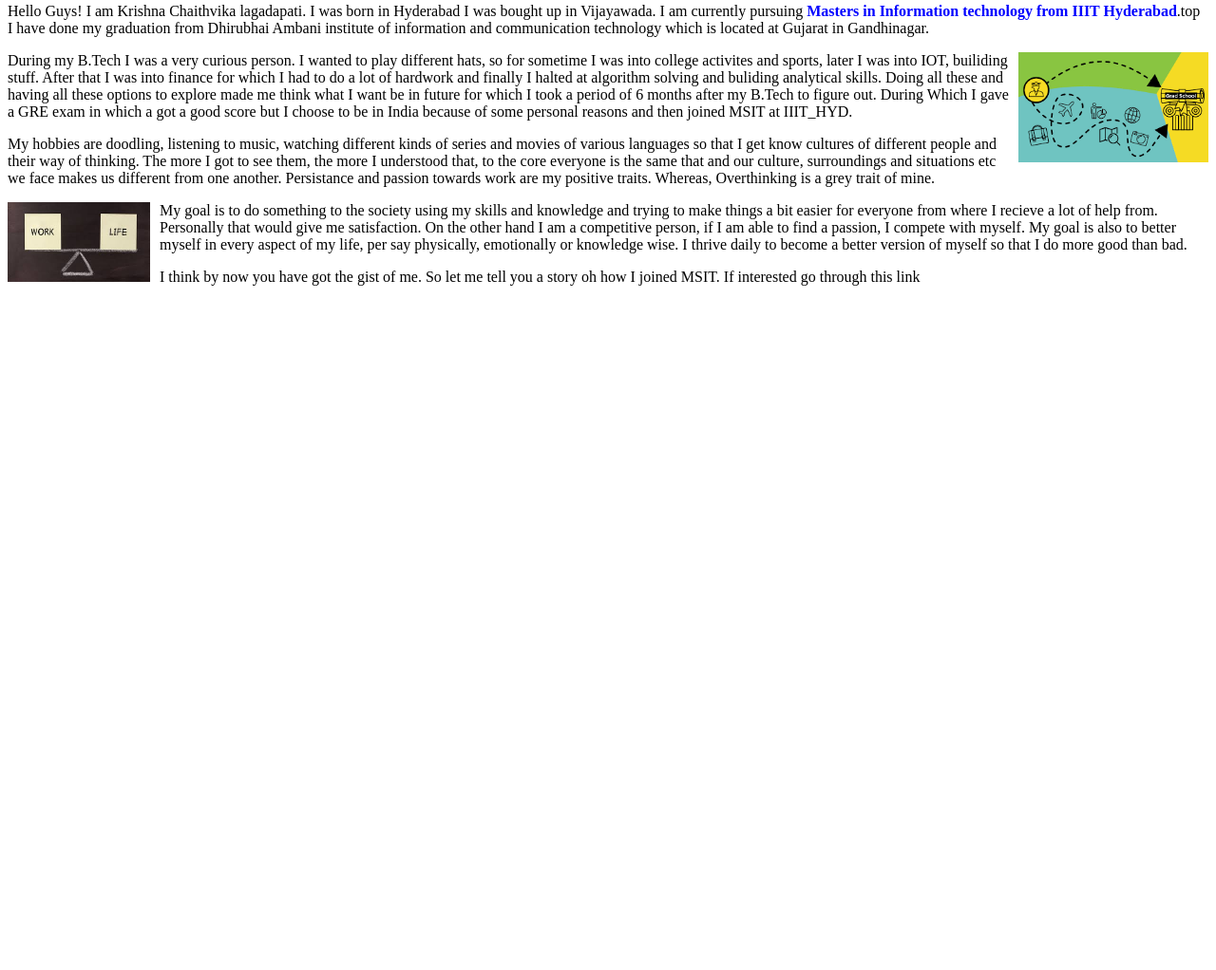
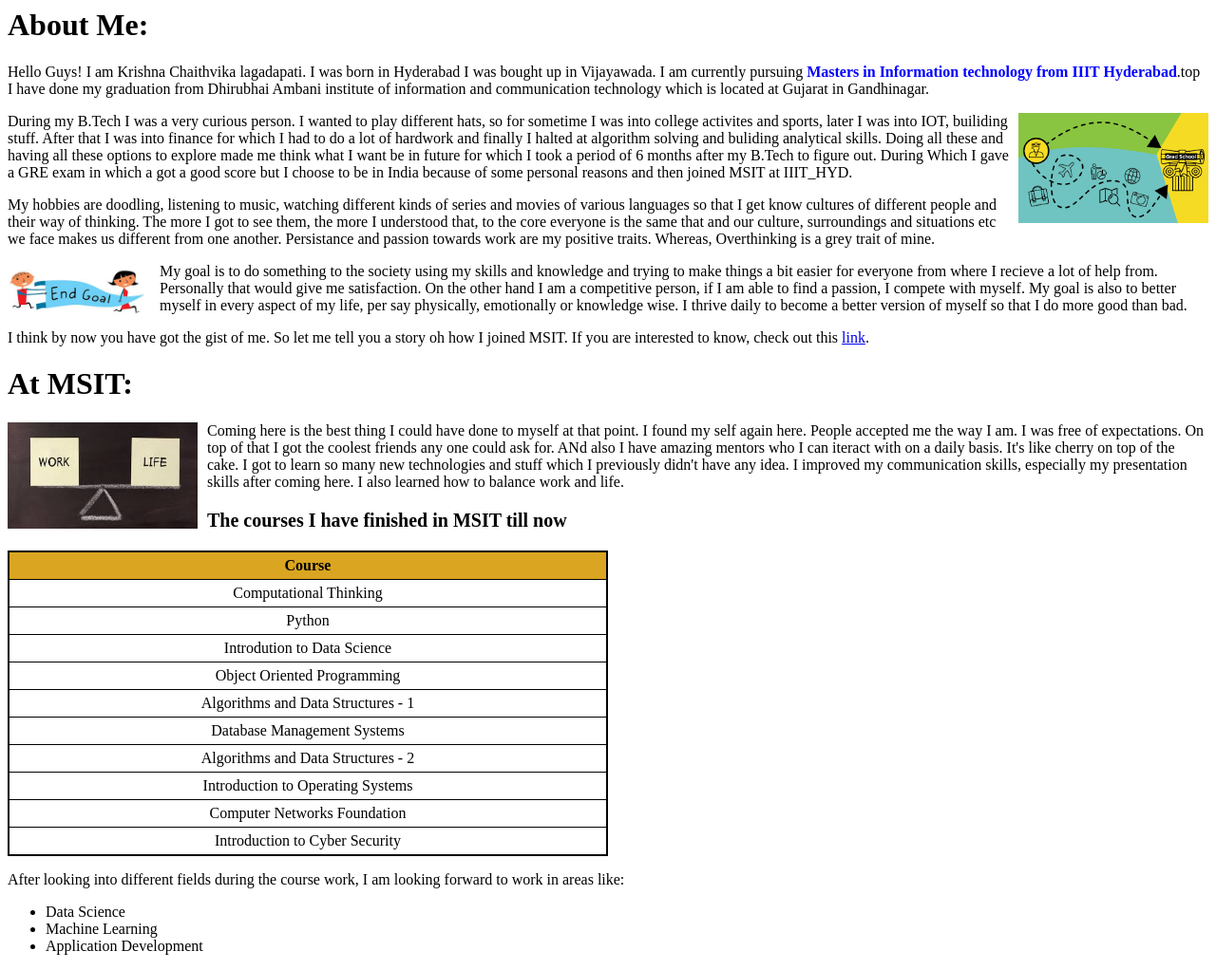
Before and after one commit to chaithvika/App-Dev, a plain HTML site: page Day_3/MSIT Journey.html in a window 1280 px wide. Shown: the part 107-1129 px from the top of the page at 95% size. Before the commit the page ends 800 px from the top, so only its background shows below. Drawn offline with Linux system fonts and the light colour scheme; files whose address does not match are found by name.

Commit message:
Third Commit

```diff
--- a/Day_3/MSIT Journey.html
+++ b/Day_3/MSIT Journey.html
@@ -23,6 +23,22 @@
 
             }
 
+            table {
+               border : 2px solid black;
+               border-collapse : collapse;
+               width : 50%;
+            }
+
+            th , td {
+                border : 1px solid black;
+                padding : 5px;
+                text-align : center;
+            }
+
+            th {
+               background-color : goldenrod;
+            }
+
         </style>
     </head>
     <body>
@@ -30,6 +46,8 @@
             <img src = "/home/krishna/Downloads/IT/App-Dev/Day_3/logo1.jpeg" alt = "MSIT logo" width = "4%">
             My MSIT Journey!
         </div>
+
+        <h1> About Me:</h1>
 
         <p>
             Hello Guys! I am Krishna Chaithvika lagadapati. I was born in Hyderabad I was bought up in Vijayawada.
@@ -57,7 +75,7 @@
         </p>
 
         <p>
-            <img src = "/home/krishna/Downloads/IT/App-Dev/Day_3/4.jpeg" alt = "Balance" width = "150" style = "float : left; margin-right : 10px;">
+            <img src = "/home/krishna/Downloads/IT/App-Dev/Day_3/3.jpeg" alt = "Balance" width = "150" style = "float : left; margin-right : 10px;">
 
             My goal is to do something to the society using my skills and knowledge and trying to make things a bit easier for everyone from where I recieve a lot of help from. Personally that would give me satisfaction.
             On the other hand I am a competitive person, if I am able to find a passion, I compete with myself.  My goal is also to better myself in every aspect of my life, per say physically, emotionally or knowledge wise. I thrive daily to become a better version of myself so that I do more good than bad.
@@ -66,9 +84,66 @@
 
         <p>
             I think by now you have got the gist of me. So let me tell you a story oh how I joined MSIT.
-            If interested go through this link
+            If you are interested to know, check out this <a href="file:///home/krishna/Downloads/IT/App-Dev/Day_3/MSIT_joining.html">link</a>.
         </p>
 
+        <h1> At MSIT:</h1>
+
+        <p class = "At MSIT">
+            <img src = "/home/krishna/Downloads/IT/App-Dev/Day_3/4.jpeg" alt = "Different fats" width = "200" style = "float : left; margin-right : 10px;">
+            Coming here is the best thing I could have done to myself at that point. I found my self again here. People accepted me the way I am. I was free of expectations.
+            On top of that I got the coolest friends any one could ask for. ANd also I have amazing mentors who I can iteract with on a daily basis. It's like cherry on top of the cake.
+            I got to learn so many new technologies and stuff which I previously didn't have any idea. I improved my communication skills, especially my presentation skills after coming here.
+            I also learned how to balance work and life.
+        </p>
+
+        <p>
+            <h3 style = "font-size: 20px; ">The courses I have finished in MSIT till now </h3>
+			<table>
+				<tr>
+					<th>Course</th>
+				</tr>
+				<tr>
+					<td>Computational Thinking</td>
+				</tr>
+				<tr>
+					<td>Python</td>
+				</tr>
+				<tr>
+					<td>Introdution to Data Science</td>
+				</tr>
+				<tr>
+					<td>Object Oriented Programming</td>
+				</tr>
+				<tr>
+					<td>Algorithms and Data Structures - 1</td>
+				</tr>
+				<tr>
+					<td>Database Management Systems</td>
+				</tr>
+				<tr>
+					<td>Algorithms and Data Structures - 2</td>
+				</tr>
+				<tr>
+					<td>Introduction to Operating Systems</td>
+				</tr>
+				<tr>
+					<td>Computer Networks Foundation</td>
+				</tr>
+				<tr>
+					<td>Introduction to Cyber Security</td>
+				</tr>
+			</table>
+        </p>
+        <p>
+            After looking into different fields during the course work, I am looking forward to work in areas like:
+        <ul>
+            <li>Data Science</li>
+            <li>Machine Learning</li>
+            <li>Application Development</li>
+        </ul>
+
+        </p>
 
     </body>
 </html>
```
Also changed, not shown: Day_3/MSIT_joining.html (+22 -2 lines), Day_3/lists.html (+1 -1 lines).
